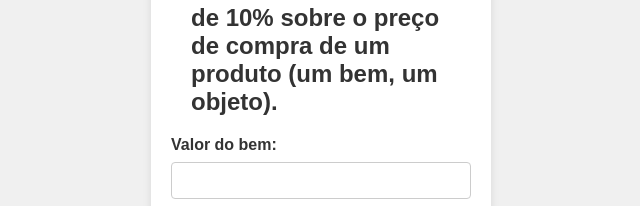
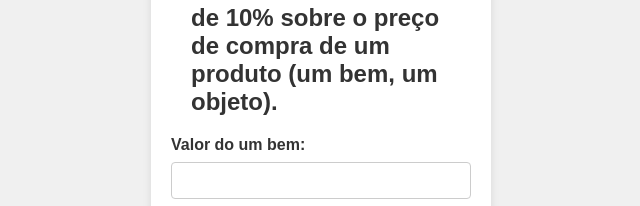
Before and after one commit to brenun/Exercicio-logica-js, a plain HTML site: page index.html in a window 1280 px wide. Shown: the part 1023-1229 px from the top of the page, 319-959 px from the left. Drawn offline with Linux system fonts and the light colour scheme.

Commit message:
upload 0.0.2

```diff
--- a/index.html
+++ b/index.html
@@ -35,7 +35,7 @@
     <section>
       <h2>3. Calcular o desconto de 10% sobre o preço de
         compra de um produto (um bem, um objeto).</h2>
-        <label for="valordobem">Valor do bem:</label>
+        <label for="valordobem">Valor do um bem:</label>
         <input type="number" id="valordobem" min="0">
         <button onclick="calcularDesconto()">Calcular</button>
         <p id="resultadoDesconto"></p>
```
